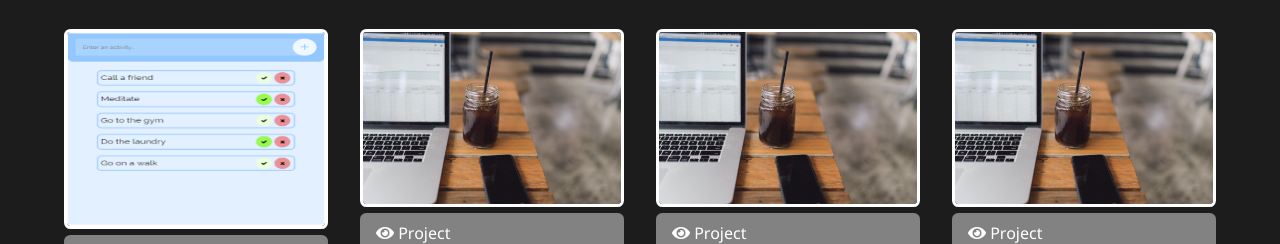
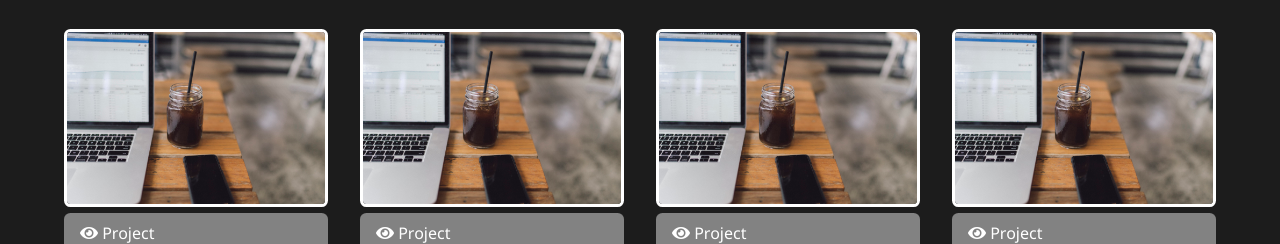
Before and after one commit to 500E/Portfolio, a website: page dist/work.html in a window 1280 px wide. Shown: the part 157-401 px from the top of the page. Drawn offline with Linux system fonts and the light colour scheme.

Commit message:
Update work.html

```diff
--- a/dist/work.html
+++ b/dist/work.html
@@ -51,7 +51,7 @@
         <div class="projects">
             <div class="item">
                 <a href="#!">
-                    <img src="img/todoapp.png">
+                    <img src="img/background.jpeg">
                 </a>
                 <a href="#" class="btn-light">
                     <i class="fas fa-eye"></i> Project
```
